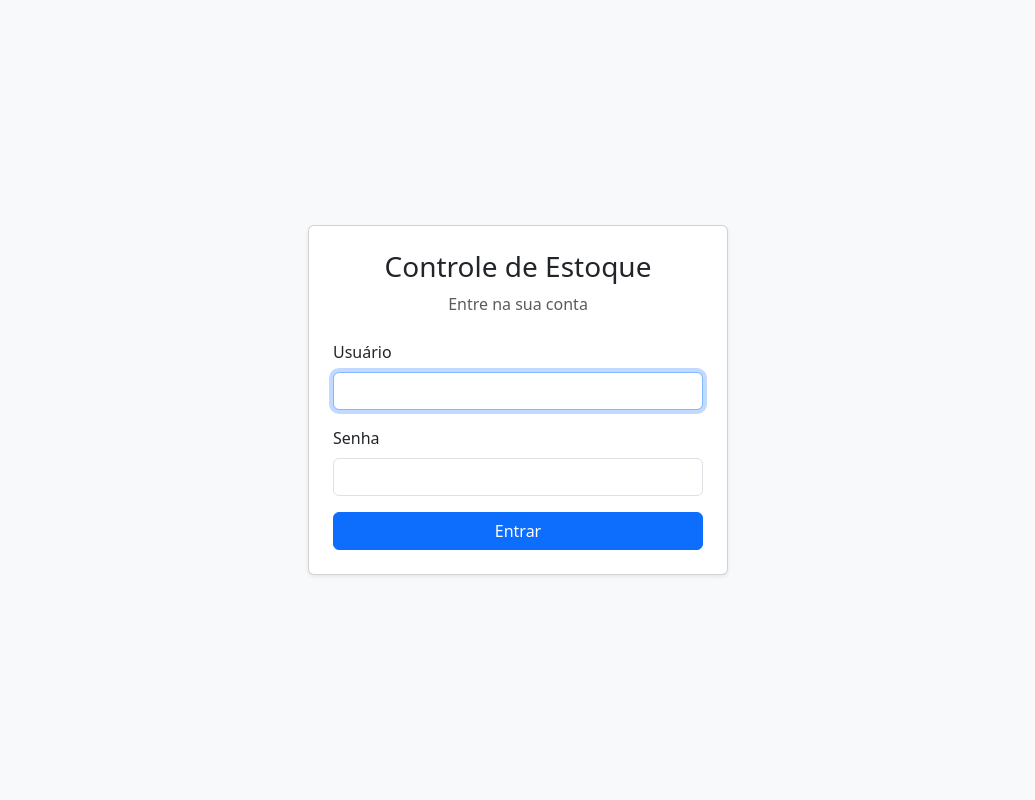
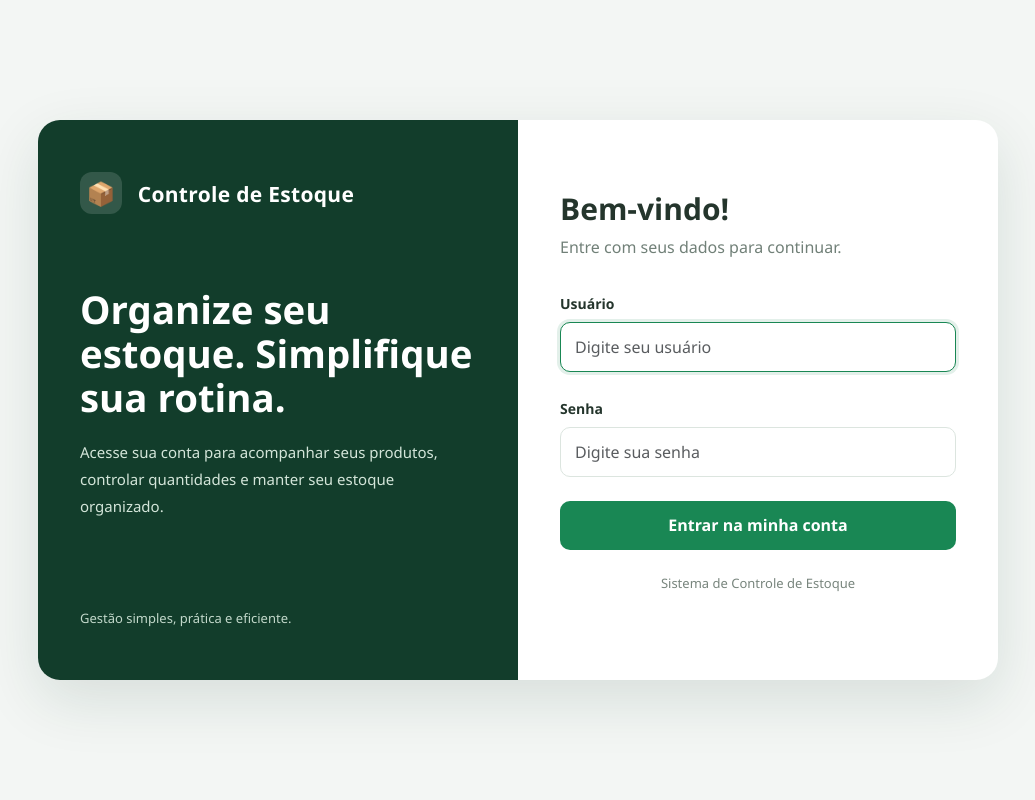
Before and after one commit to Vinicius-113/Sistema-Controle-de-Estoque-DJANGO, a Django app: page /accounts/login/ in a window 1280 px wide. Shown: the whole page, without its empty margins (122-1157 px from the left). Run offline with Django 5.2, Linux system fonts and the light colour scheme.

Commit message:
projeto final

```diff
--- a/produtos/templates/registration/login.html
+++ b/produtos/templates/registration/login.html
@@ -1,26 +1,225 @@
 
+{% load static %}
 <!DOCTYPE html>
 <html lang="pt-br">
 <head>
     <meta charset="UTF-8">
-    <meta name="viewport" content="width=device-width, initial-scale=1">
-    <title>Entrar - Controle de Estoque</title>
+    <meta name="viewport" content="width=device-width, initial-scale=1.0">
+
+    <title>Login | Controle de Estoque</title>
 
     <link
         href="https://cdn.jsdelivr.net/npm/bootstrap@5.3.3/dist/css/bootstrap.min.css"
         rel="stylesheet"
     >
+
+    <style>
+        :root {
+            --verde-escuro: #123d2b;
+            --verde: #198754;
+            --verde-claro: #eaf5ee;
+            --texto: #24352c;
+        }
+
+        * {
+            box-sizing: border-box;
+        }
+
+        body {
+            margin: 0;
+            min-height: 100vh;
+            font-family: "Segoe UI", Arial, sans-serif;
+            background: #f3f6f4;
+            color: var(--texto);
+        }
+
+        .login-container {
+            min-height: 100vh;
+            display: flex;
+            align-items: center;
+            justify-content: center;
+            padding: 30px 16px;
+        }
+
+        .login-card {
+            width: 100%;
+            max-width: 960px;
+            min-height: 560px;
+            display: grid;
+            grid-template-columns: 1fr 1fr;
+            background: white;
+            border-radius: 22px;
+            overflow: hidden;
+            box-shadow: 0 20px 60px rgba(18, 61, 43, 0.12);
+        }
+
+        .login-banner {
+            background: var(--verde-escuro);
+            color: white;
+            padding: 52px 42px;
+            display: flex;
+            flex-direction: column;
+            justify-content: space-between;
+        }
+
+        .brand {
+            font-size: 21px;
+            font-weight: 700;
+            letter-spacing: 0.3px;
+        }
+
+        .brand-icon {
+            display: inline-flex;
+            width: 42px;
+            height: 42px;
+            margin-right: 10px;
+            align-items: center;
+            justify-content: center;
+            border-radius: 12px;
+            background: rgba(255, 255, 255, 0.14);
+            font-size: 23px;
+        }
+
+        .banner-content h1 {
+            font-size: clamp(30px, 3vw, 42px);
+            font-weight: 750;
+            line-height: 1.15;
+            margin-bottom: 20px;
+        }
+
+        .banner-content p {
+            color: #d3e5d9;
+            line-height: 1.8;
+            font-size: 15px;
+        }
+
+        .banner-footer {
+            color: #c2d8ca;
+            font-size: 13px;
+        }
+
+        .login-form-area {
+            padding: 52px 42px;
+            display: flex;
+            flex-direction: column;
+            justify-content: center;
+        }
+
+        .login-form-area h2 {
+            font-weight: 750;
+            font-size: 30px;
+            margin-bottom: 8px;
+        }
+
+        .subtitle {
+            color: #718078;
+            margin-bottom: 32px;
+        }
+
+        .form-label {
+            font-weight: 600;
+            font-size: 14px;
+            margin-bottom: 8px;
+        }
+
+        .form-control {
+            min-height: 49px;
+            border: 1px solid #dce5df;
+            border-radius: 10px;
+            padding: 12px 14px;
+        }
+
+        .form-control:focus {
+            border-color: var(--verde);
+            box-shadow: 0 0 0 3px rgba(25, 135, 84, 0.12);
+        }
+
+        .btn-login {
+            min-height: 49px;
+            background: var(--verde);
+            color: white;
+            border: none;
+            border-radius: 10px;
+            font-weight: 700;
+            transition: background 0.2s, transform 0.2s;
+        }
+
+        .btn-login:hover {
+            background: #146c43;
+            color: white;
+            transform: translateY(-1px);
+        }
+
+        .help-text {
+            color: #78857d;
+            font-size: 13px;
+            text-align: center;
+            margin-top: 24px;
+        }
+
+        .alert {
+            border-radius: 10px;
+            font-size: 14px;
+        }
+
+        @media (max-width: 700px) {
+            .login-card {
+                grid-template-columns: 1fr;
+                max-width: 440px;
+            }
+
+            .login-banner {
+                padding: 28px;
+                min-height: 200px;
+                gap: 28px;
+            }
+
+            .banner-content h1 {
+                font-size: 28px;
+            }
+
+            .banner-footer {
+                display: none;
+            }
+
+            .login-form-area {
+                padding: 32px 26px;
+            }
+        }
+    </style>
 </head>
-<body class="bg-light">
 
-<div class="container min-vh-100 d-flex align-items-center justify-content-center">
-    <div class="card shadow-sm p-4 w-100" style="max-width: 420px;">
-        <h1 class="h3 text-center mb-2">Controle de Estoque</h1>
-        <p class="text-muted text-center mb-4">Entre na sua conta</p>
+<body>
+    <main class="login-container">
+        <div class="login-card">
+
+            <section class="login-banner">
+                <div class="brand">
+                    <span class="brand-icon">📦</span>
+                    Controle de Estoque
+                </div>
+
+                <div class="banner-content">
+                    <h1>Organize seu estoque. Simplifique sua rotina.</h1>
+
+                    <p>
+                        Acesse sua conta para acompanhar seus produtos,
+                        controlar quantidades e manter seu estoque organizado.
+                    </p>
+                </div>
+
+                <div class="banner-footer">
+                    Gestão simples, prática e eficiente.
+                </div>
+            </section>
+
+            <section class="login-form-area">
+                <h2>Bem-vindo!</h2>
+                <p class="subtitle">Entre com seus dados para continuar.</p>
 
                 {% if form.errors %}
-            <div class="alert alert-danger">
-                Usuário ou senha inválidos. Tente novamente.
+                    <div class="alert alert-danger" role="alert">
+                        Usuário ou senha incorretos. Verifique seus dados e tente novamente.
                     </div>
                 {% endif %}
 
@@ -29,45 +228,66 @@
                         <div class="alert alert-warning">
                             Sua conta não tem permissão para acessar essa página.
                         </div>
+                    {% else %}
+                        <div class="alert alert-info">
+                            Entre na sua conta para continuar.
+                        </div>
                     {% endif %}
                 {% endif %}
 
                 <form method="post">
                     {% csrf_token %}
 
-            <div class="mb-3">
-                <label for="id_username" class="form-label">Usuário</label>
+                    <input
+                        type="hidden"
+                        name="next"
+                        value="{{ next }}"
+                    >
+
+                    <div class="mb-4">
+                        <label for="id_username" class="form-label">
+                            Usuário
+                        </label>
+
                         <input
                             type="text"
                             name="username"
                             id="id_username"
                             class="form-control"
+                            placeholder="Digite seu usuário"
                             autocomplete="username"
                             required
                             autofocus
                         >
                     </div>
 
-            <div class="mb-3">
-                <label for="id_password" class="form-label">Senha</label>
+                    <div class="mb-4">
+                        <label for="id_password" class="form-label">
+                            Senha
+                        </label>
+
                         <input
                             type="password"
                             name="password"
                             id="id_password"
                             class="form-control"
+                            placeholder="Digite sua senha"
                             autocomplete="current-password"
                             required
                         >
                     </div>
 
-            <input type="hidden" name="next" value="{{ next }}">
-
-            <button type="submit" class="btn btn-primary w-100">
-                Entrar
+                    <button type="submit" class="btn btn-login w-100">
+                        Entrar na minha conta
                     </button>
                 </form>
+
+                <p class="help-text">
+                    Sistema de Controle de Estoque
+                </p>
+            </section>
+
         </div>
-</div>
-
+    </main>
 </body>
 </html>
```
Also changed, not shown: db.sqlite3. Lines whose indentation alone changed are shown as unchanged.
